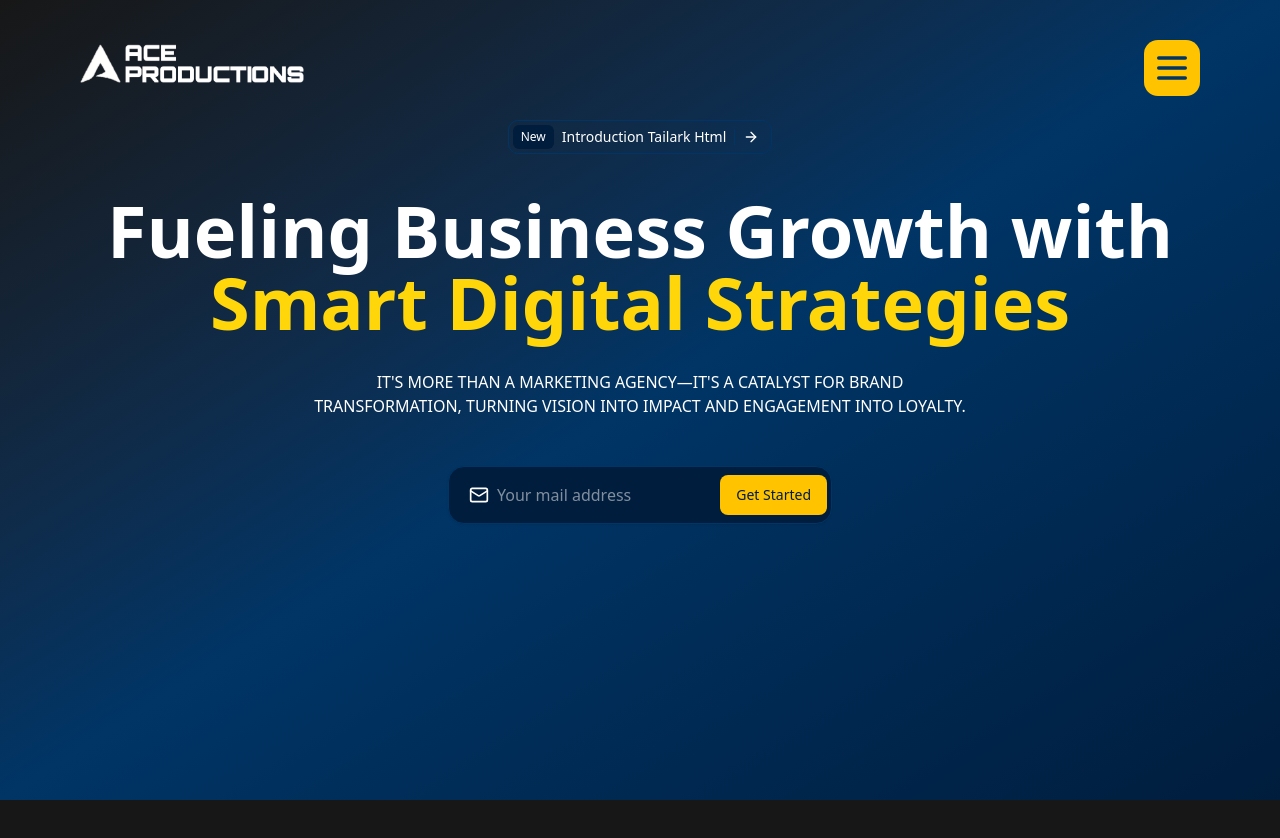
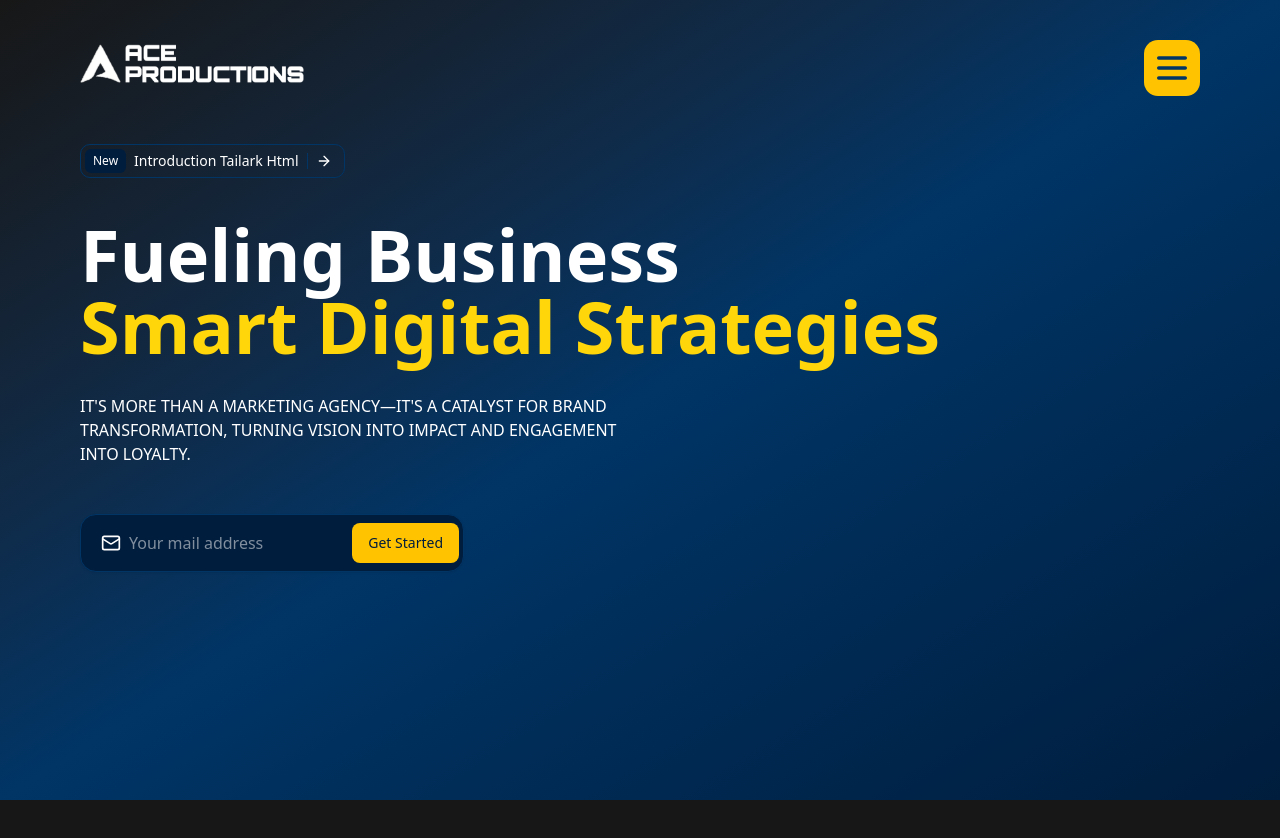
Before and after one commit to A-B-H-I-S-H-E-K-S-H-A-W/marketing-portfolio, a Next.js app: page / in a window 1280 px wide. Shown: the top 838 px of the page. Before the commit the page ends 800 px from the top, so only its background shows below. Built offline with nearby package versions, Linux system fonts and the light colour scheme.

Commit message:
Minor desgin change

```diff
--- a/src/app/page.jsx
+++ b/src/app/page.jsx
@@ -8,41 +8,38 @@ import Header from "@/components/ui/Header";
 export default function Home() {
   return (
     <>
-      <div className="absolute top-0 left-0 z-[1] h-screen w-screen bg-gradient-to-br from-background via-secondary to-muted"></div>
+      <div className="absolute top-0 left-0 z-[1] h-screen inset-0 w-full bg-gradient-to-br from-background via-secondary to-muted"></div>
+
       <Header />
 
       <main>
         <section className="overflow-hidden">
-          <div className="relative mx-auto px-4 md:px-20 py-32 lg:py-30  min-h-screen md:min-h-0">
-            <div className="">
-              <div className="relative z-10 mx-auto w-full">
+          <div className="relative mx-auto px-4 md:px-20 py-32 lg:py-36 max-w-screen min-h-[200vh]">
+            <div className="relative z-10 flex flex-col items-start">
               <Link
                 href="/"
-                  className="rounded-lg mx-auto flex w-fit items-center gap-2 border p-1 pr-3 lg"
+                className="rounded-lg flex w-fit items-center gap-2 border p-1 pr-3 lg"
               >
                 <span className="bg-muted rounded-[calc(var(--radius)-0.25rem)] px-2 py-1 text-xs">
                   New
                 </span>
                 <span className="text-sm">Introduction Tailark Html</span>
-                  <span className="bg-(--color-border) block h-4 w-px"></span>
+                <span className="bg-border block h-4 w-px"></span>
                 <ArrowRight className="size-4" />
               </Link>
 
-                <h1 className="mt-10 text-balance text-start md:text-center text-4xl font-bold md:text-5xl xl:text-7xl">
-                  Fueling Business Growth with
+              <h1 className="mt-10 text-balance text-start text-4xl font-bold md:text-5xl xl:text-7xl">
+                Fueling Business
                 <p className="text-accent">Smart Digital Strategies</p>
               </h1>
-                <p className="text-start md:text-center mt-8 uppercase max-w-2xl mx-auto text-xs md:text-base">
+              <p className="text-start mt-8 uppercase max-w-xl text-xs md:text-base">
                 It's more than a marketing agency—it's a catalyst for brand
                 transformation, turning vision into impact and engagement into
                 loyalty.
               </p>
 
-                <div>
-                  <form
-                    action=""
-                    className="mx-auto my-10 md:max-w-sm lg:my-12"
-                  >
+              <div className="w-full md:w-sm">
+                <form action="" className="mx-auto my-10 md:max-w-sm lg:my-12">
                   <div className="bg-input has-[input:focus]:ring-ring relative grid grid-cols-[1fr_auto] items-center rounded-[1rem] border pr-1 shadow shadow-zinc-950/5 has-[input:focus]:ring-2">
                     <Mail className="text-caption pointer-events-none absolute inset-y-0 left-5 my-auto size-5" />
                     <input
@@ -59,7 +56,7 @@ export default function Home() {
                           Get Started
                         </span>
                         <SendHorizonal
-                            className="relative mx-auto size-5 md:hidden"
+                          className="relative text-muted mx-auto size-5 md:hidden"
                           strokeWidth={2}
                         />
                       </Button>
@@ -69,7 +66,6 @@ export default function Home() {
               </div>
             </div>
           </div>
-          </div>
         </section>
       </main>
     </>
```
Lines whose indentation alone changed are shown as unchanged.
